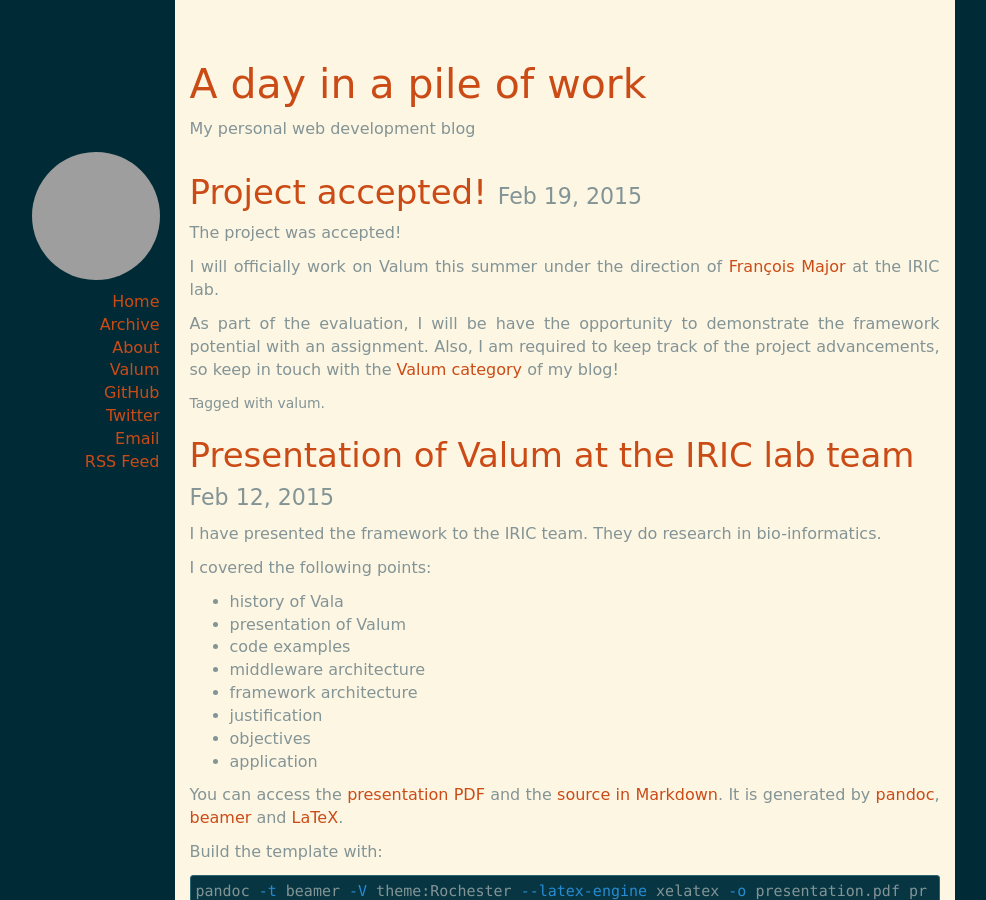
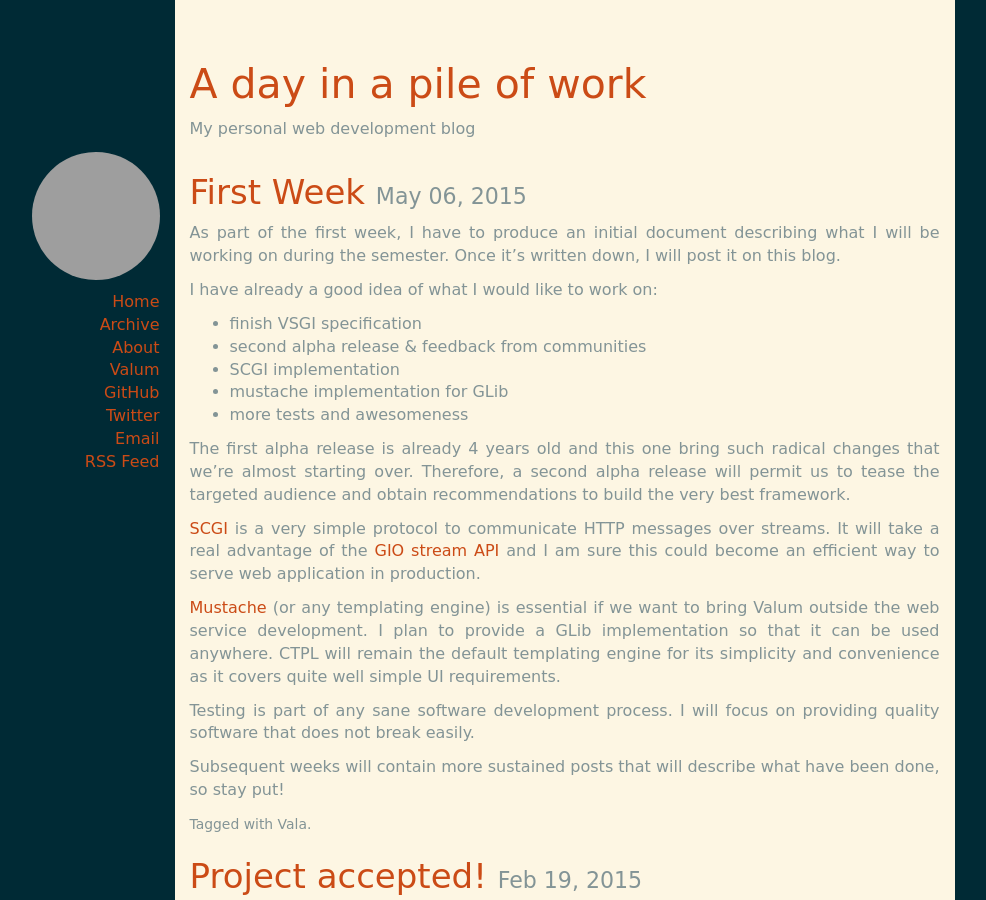
Before and after one commit to arteymix/arteymix.github.io, a Jekyll site: the page built from index.html, in a window 1280 px wide and 900 px high. Shown: the whole window, without its empty margins (173-1159 px from the left). Built offline with Jekyll 4.4.1, drawn with Linux system fonts in a browser that asks for light colours; some web fonts are replaced; the list of posts is cut into pages by our own code; comment, search, counter and statistics services are not loaded; grey boxes are pictures that could not be loaded.

Commit message:
Describe my (so far) first week working on Valum.
Titlecase for the category in the post layout.

```diff
--- a/_layouts/post.html
+++ b/_layouts/post.html
@@ -11,7 +11,7 @@ layout: default
       <a href="{{ page.url }}">{{ page.title }}</a>
     {% endif %}
     {% if page.categories.size > 0 %}
-      <small>in <a href="/{{ page.categories | join '/' }}">{{ page.categories | last }}</a></small>
+      <small>in <a href="/{{ page.categories | join '/' }}">{{ page.categories | last | capitalize }}</a></small>
   {% endif %}
   </h2>
   <div class="post-content">{{ content }}</div>
--- /dev/null
+++ b/valum/_posts/2015-05-06-first-week.md
@@ -0,0 +1,39 @@
+---
+layout: post
+tags: Vala
+---
+
+As part of the first week, I have to produce an initial document describing what
+I will be working on during the semester. Once it's written down, I will post it
+on this blog.
+
+I have already a good idea of what I would like to work on:
+
+ - finish VSGI specification
+ - second alpha release & feedback from communities
+ - SCGI implementation
+ - mustache implementation for GLib
+ - more tests and awesomeness
+
+The first alpha release is already 4 years old and this one bring such radical
+changes that we're almost starting over. Therefore, a second alpha release will
+permit us to tease the targeted audience and obtain recommendations to build the
+very best framework.
+
+[SCGI](https://en.wikipedia.org/wiki/Simple_Common_Gateway_Interface) is a very
+simple protocol to communicate HTTP messages over streams. It will take a real
+advantage of the [GIO stream API](https://developer.gnome.org/gio/stable/) and
+I am sure this could become an efficient way to serve web application in
+production.
+
+[Mustache](http://mustache.github.io/) (or any templating engine) is essential
+if we want to bring Valum outside the web service development. I plan to
+provide a GLib implementation so that it can be used anywhere. CTPL will remain
+the default templating engine for its simplicity and convenience as it covers
+quite well simple UI requirements.
+
+Testing is part of any sane software development process. I will focus on
+providing quality software that does not break easily.
+
+Subsequent weeks will contain more sustained posts that will describe what have
+been done, so stay put!
```
